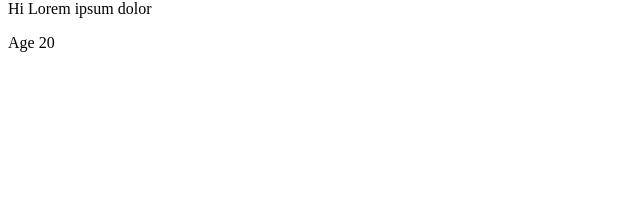
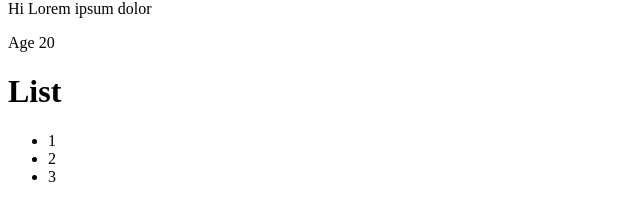
Before and after one commit to denypanko/react-22-10, a React (Create React App) app: page / in a window 1280 px wide. Shown: the part 344-564 px from the top of the page, without its empty margins (0-640 px from the left). Built offline with nearby package versions, Linux system fonts and the light colour scheme.

Commit message:
export components

```diff
--- /dev/null
+++ b/src/List.tsx
@@ -0,0 +1,14 @@
+type Props = {}
+export const List = (props: Props) => {
+    return (
+        <>
+            <h1>List</h1>
+            <ul>
+                <li>1</li>
+                <li>2</li>
+                <li>3</li>
+            </ul>
+        </>
+    )
+}
+// export default List
--- a/src/index.tsx
+++ b/src/index.tsx
@@ -1,18 +1,6 @@
 import React from 'react'
 import ReactDOM from 'react-dom/client'
-
-function List() {
-    return (
-        <>
-            <h1>List</h1>
-            <ul>
-                <li>1</li>
-                <li>2</li>
-                <li>3</li>
-            </ul>
-        </>
-    )
-}
+import { List } from './List'
 
 type TitleProps = {
     name: string
@@ -40,6 +28,7 @@ const App = () => {
             />
             <Title name="React" text="Lorem ipsum dolor sit, amet" age={22} />
             <Title name="TS" text="Lorem ipsum dolor" age={20} />
+            <List />
         </div>
     )
 }
```
